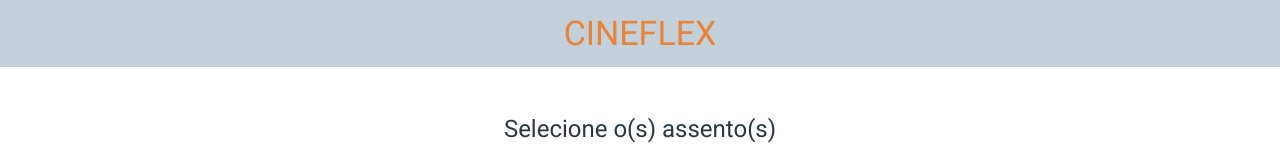
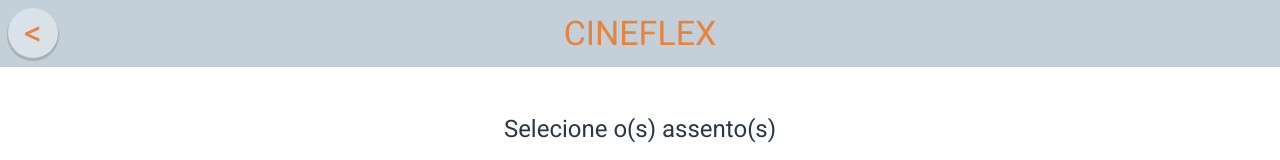
Before and after one commit to brunomguimaraes/Projeto09-Cineflex, a React (Create React App) app: page /sessao/1 in a window 1280 px wide. Shown: the top 160 px of the page. Built offline with nearby package versions, Linux system fonts and the light colour scheme; no server answers.

Commit message:
Return button created

```diff
--- a/src/components/App.js
+++ b/src/components/App.js
@@ -9,14 +9,15 @@
 export default function App() {
   const [order, setOrder] = useState({});
 
-  const saveOrder = (movie, date, time, seats, name, cpf) => {
+  const saveOrder = (movie, date, time, seats, name, cpf, idSessao) => {
     setOrder({
       movie: movie,
       date: date,
       time: time,
       seats: seats,
       name: name,
-      cpf: cpf
+      cpf: cpf,
+      idSessao: idSessao
     });
   }
 
--- a/src/components/Home.js
+++ b/src/components/Home.js
@@ -7,9 +7,8 @@
     const URL_MOVIES = "https://mock-api.bootcamp.respondeai.com.br/api/v3/cineflex/movies";
 
     useEffect(() => {
-        const promise = axios.get(URL_MOVIES);
-
-        promise.then((answer) => {
+        axios.get(URL_MOVIES)
+        .then((answer) => {
             setMovies(answer.data);
         });
     }, []);
@@ -18,7 +17,7 @@
         <>
             <h1 className="section-title">Selecione o filme</h1>
             <ul className="movie-list">
-                {movies.map(movie => <Movie idFilme={movie.id} img={movie.posterURL} />)}
+                {movies.map(movie => <Movie key={movie.id} idFilme={movie.id} img={movie.posterURL} />)}
             </ul>
         </>
     );
--- a/src/components/Review.js
+++ b/src/components/Review.js
@@ -1,15 +1,21 @@
-import { Link } from "react-router-dom";
+import { Link, useHistory } from "react-router-dom";
 
 export default function Review({order, clearOrder}) {
-    const {movie, date, time, seats, name, cpf} = order
+    const {movie, date, time, seats, name, cpf, idSessao} = order;
+    const history = useHistory();
+
+    const goToPreviousPage = () => {
+        history.push(`/sessao/${idSessao}`);
+    };
     return (
         <>
+            <button className="return-button" onClick={goToPreviousPage}>{"<"}</button>
             <h1 className="section-title end-screen">Pedido feito com sucesso!</h1>
             <h2 className="data-title">Filme e sessão</h2>
             <p className="data">{movie}</p>
             <p className="data">{date} {time}</p>
             <h2 className="data-title">Ingressos</h2>
-            {seats.map(seat => <p className="data">Assento {seat}</p>)}
+            {seats.map(seat => <p className="data" key={seat}>Assento {seat}</p>)}
             <h2 className="data-title">Comprador</h2>
             <p className="data">Nome: {name}</p>
             <p className="data">CPF: {cpf}</p>
--- a/src/components/Schedule.js
+++ b/src/components/Schedule.js
@@ -5,7 +5,7 @@
         <li className="schedule">
             <p className="date">{weekday} - {date}</p>
             <ul className="sessions">
-                {showtimes.map(showtime => <Session idSessao={showtime.id} time={showtime.name}/>)}
+                {showtimes.map(showtime => <Session key={showtime.id} idSessao={showtime.id} time={showtime.name}/>)}
             </ul>
         </li>
     );
--- a/src/components/Seats.js
+++ b/src/components/Seats.js
@@ -1,61 +1,68 @@
 import axios from "axios";
 import { useEffect, useState } from "react";
-import { useParams, Link } from 'react-router-dom';
+import { useParams, Link, useHistory } from 'react-router-dom';
 import Seat from "./Seat";
 
 export default function Seats({saveOrder}) {
     const { idSessao } = useParams();
     const [session, setSession] = useState(null);
-    const [reserv, setReserv] = useState({ids: [], name: "", cpf: ""});
+    const [userInfo, setUserInfo] = useState({ids: [], name: "", cpf: ""});
     const [isFilled, setIsFilled] = useState(false);
 
     const URL_SESSION = `https://mock-api.bootcamp.respondeai.com.br/api/v3/cineflex/showtimes/${idSessao}/seats`;
 
     useEffect(() => {
-        const promise = axios.get(URL_SESSION);
-
-        promise.then((answer) => {
+        axios.get(URL_SESSION)
+        .then((answer) => {
             setSession(answer.data);
         });
     }, []);
 
     const saveSeat = (id, selected) => {
         if (selected) {
-            reserv.ids = reserv.ids.filter(num => num !== id);
-            setReserv({...reserv});
+            userInfo.ids = userInfo.ids.filter(num => num !== id);
+            setUserInfo({...userInfo});
         } else {
-            reserv.ids = [...reserv.ids, id]
-            setReserv({...reserv});
+            userInfo.ids = [...userInfo.ids, id]
+            setUserInfo({...userInfo});
         }
     }
 
     const chooseSeats = () => {
-        if (reserv.name === "" || reserv.cpf === "" || reserv.ids.length === 0) {
+        if (userInfo.name === "" || userInfo.cpf === "" || userInfo.ids.length === 0) {
             return alert("Prencha todos os campos!");
         }
         const isCPFValid = checkCPF();
         if (!isCPFValid) {
             return alert("CPF não é válido");
         }
+        axios.post("https://mock-api.bootcamp.respondeai.com.br/api/v3/cineflex/seats/book-many", userInfo);
         setIsFilled(true);
-        const seats = reserv.ids.sort();
-        saveOrder(session.movie.title, session.day.date, session.name, seats, reserv.name, reserv.cpf);
+        const seats = userInfo.ids.sort();
+        saveOrder(session.movie.title, session.day.date, session.name, seats, userInfo.name, userInfo.cpf, idSessao);
     }
 
     const checkCPF = () => {
-        const isAllNumbers = Number(reserv.cpf);
-        if (reserv.cpf.length !== 11 || isAllNumbers === NaN) {
+        const isAllNumbers = Number(userInfo.cpf);
+        if (userInfo.cpf.length !== 11 || isNaN(isAllNumbers)) {
             return false;
         } else {
             return true;
         }
     }
 
+    const history = useHistory();
+
+    const goToPreviousPage = () => {
+        history.push(`/filme/${session.movie.id}`);
+    };
+
     return (
         <>
+            <button className="return-button" onClick={goToPreviousPage}>{"<"}</button>
             <h1 className="section-title">Selecione o(s) assento(s)</h1>
             <ul className="seats">
-            {session ? session.seats.map(seat => <Seat isAvailable={seat.isAvailable} name={seat.name} saveSeat={saveSeat}/>) : ""}
+            {session ? session.seats.map(seat => <Seat key={seat.id} isAvailable={seat.isAvailable} name={seat.name} saveSeat={saveSeat}/>) : ""}
             </ul>
             <ul className="seats-information">
                 <li className="category">
@@ -72,9 +79,9 @@
                 </li>
             </ul>
             <p className="input-title">Nome do comprador:</p>
-            <input className="input-box" type="text" placeholder="Digite seu nome..." value={reserv.name} onChange={e => setReserv({...reserv, name: e.target.value})}/>
+            <input className="input-box" type="text" placeholder="Digite seu nome..." value={userInfo.name} onChange={e => setUserInfo({...userInfo, name: e.target.value})}/>
             <p className="input-title">CPF do comprador:</p>
-            <input className="input-box" type="text" placeholder="Digite seu CPF..." value={reserv.cpf} onChange={e => setReserv({...reserv, cpf: e.target.value})}/>
+            <input className="input-box" type="text" placeholder="Digite seu CPF..." value={userInfo.cpf} onChange={e => setUserInfo({...userInfo, cpf: e.target.value})}/>
             <Link to={isFilled ? '/sucesso' : '#'}>
                 <button className="choose-seats" onMouseDown={chooseSeats}>Reservar assento(s)</button>
             </Link>
--- a/src/components/Sessions.js
+++ b/src/components/Sessions.js
@@ -1,5 +1,5 @@
 import { useState, useEffect } from "react";
-import { useParams } from 'react-router-dom';
+import { useParams, useHistory } from 'react-router-dom';
 import axios from "axios";
 import Schedule from "./Schedule";
 
@@ -9,18 +9,24 @@
     const URL_MOVIE = `https://mock-api.bootcamp.respondeai.com.br/api/v3/cineflex/movies/${idFilme}/showtimes`;
 
     useEffect(() => {
-        const promise = axios.get(URL_MOVIE);
-
-        promise.then((answer) => {
+        axios.get(URL_MOVIE)
+        .then((answer) => {
             setMovie(answer.data);
         });
     }, []);
 
+    const history = useHistory();
+
+    const goToPreviousPage = () => {
+        history.push("/");
+    };
+
     return (
         <>
+            <button className="return-button" onClick={goToPreviousPage}>{"<"}</button>
             <h1 className="section-title">Selecione o horário</h1>
             <ul className="sessions-list">
-                {movie ? movie.days.map(day => <Schedule weekday={day.weekday} date={day.date} showtimes={day.showtimes} />) : ""}
+                {movie ? movie.days.map(day => <Schedule key={day.id} weekday={day.weekday} date={day.date} showtimes={day.showtimes} />) : ""}
             </ul>
             <footer className="movie-selected">
                 <div className="poster">
--- a/src/css/style.css
+++ b/src/css/style.css
@@ -17,6 +17,8 @@
     color: #E8833A;
     font-size: 34px;
     text-align: center;
+    position: fixed;
+    top: 0;
 }
 
 .section-title {
@@ -25,6 +27,7 @@
     text-align: center;
     font-weight: 400;
     padding: 50px 0px;
+    margin-top: 67px;
 }
 
 .movie-list {
@@ -214,3 +217,21 @@
     width: 180px;
     margin-left:calc(50% - 90px);
 }
+
+.return-button {
+    position: fixed;
+    width: 50px;
+    height: 50px;
+    line-height: 50px;
+    z-index: 1;
+    top: 8px;
+    left: 8px;
+    color: red;
+    font-size: 35px;
+    text-align: center;
+    border: none;
+    border-radius: 40px;
+    box-shadow: 0 2px 1px 1px rgba(95, 93, 93, 0.288);
+    background-color: #d9e2e9;
+    color: #E8833A;
+}
```
